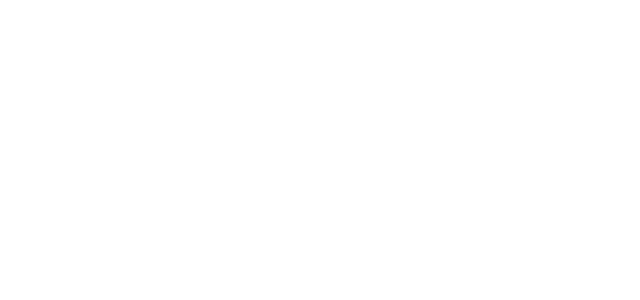
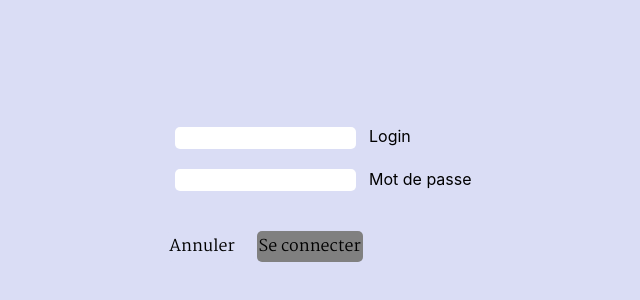
Before and after one commit to AlexisRavel/projetFormation, a React (Create React App) app in the folder Conception/blog-formation/: page /connexion in a window 1280 px wide. Before the commit this address had no page. Shown: the part 84-384 px from the top of the page, without its empty margins (375-1015 px from the left). Built offline with nearby package versions, Linux system fonts and the light colour scheme.

Commit message:
Ajout page modification

```diff
--- a/Conception/blog-formation/src/App.css
+++ b/Conception/blog-formation/src/App.css
@@ -43,7 +43,7 @@
   text-align: center;
 }
 
-.inscription {
+.inscription, .connexion {
   background-color: #DADDF5;
   height: 100vh;
   text-align: center;
--- a/Conception/blog-formation/src/App.js
+++ b/Conception/blog-formation/src/App.js
@@ -1,6 +1,5 @@
 import React, {Suspense} from 'react';
 import { BrowserRouter as Router, Route, Routes } from 'react-router-dom';
-import { Link } from "react-router-dom";
 
 import './App.css';
 
@@ -10,6 +9,7 @@
 const Inscription = React.lazy(() => import('./component/inscription/inscription'));
 const ArticleTemplate = React.lazy(() => import('./component/article/articleTemplate'));
 const PanelAdmin = React.lazy(() => import('./component/admin/panelAdmin'));
+const Connexion = React.lazy(() => import("./component/connexion/connexion"));
 
 
 class App extends React.Component {
@@ -29,6 +29,7 @@
             <Route path='/inscription' element={<Inscription/>}></Route>
             <Route path='/admin' element={<PanelAdmin/>}></Route>
             <Route path='/article' element={<ArticleTemplate/>}></Route>
+            <Route path='/connexion' element={<Connexion/>}></Route>
           </Routes>
         </Suspense>
       </Router>
--- /dev/null
+++ b/Conception/blog-formation/src/component/connexion/connexion.css
@@ -0,0 +1,55 @@
+p {
+    padding: 10px 0px 10px 20px;
+    text-align: left;
+}
+
+.connexion .link,
+.connexion .submit {
+    background-color: #DADDF5;
+    color: #000000;
+    border: none;
+    text-decoration: none;
+    border-radius: 5px;
+    font-family: 'Martel', serif;
+    font-size: 16px;
+    margin: 30px 10px 0px 10px;
+    padding: 2px;
+    transition: 0.3s;
+}
+
+.connexion .link:hover,
+.connexion .submit:hover {
+    background-color: #1C245C;
+    color: #FFEBBF;
+}
+
+.connexion .submit:disabled{
+    background-color: gray;
+}
+
+.connexion .champs div {
+    padding: 10px 0px 10px 0px;
+}
+
+.connexion .champs input {
+    height: 20px;
+    border: none;
+    border-radius: 5px;
+}
+
+.connexion .champs input:focus {
+    outline: none;
+}
+
+.connexion .champs input:focus+span,
+.connexion .champs input:valid+span {
+    transform: translateY(-20px) translateX(-5px);
+}
+
+.connexion .champs span {
+    position: absolute;
+    pointer-events: none;
+    text-align: center;
+    left: 93vh;
+    transition: 0.2s;
+}
--- /dev/null
+++ b/Conception/blog-formation/src/component/connexion/connexion.js
@@ -0,0 +1,72 @@
+import React from "react";
+import { Link } from "react-router-dom";
+
+import './connexion.css'
+
+class Connexion extends React.Component {
+    constructor(props) {
+        super(props);
+        this.state = {
+            login: "",
+            validLogin: false,
+            mdp: "",
+            validMdp: false
+        }
+    }
+
+    loginChange=(event)=> {
+        this.setState({
+            login:event.target.value
+        })
+        if(event.target.value.length < "6" || event.target.value.match(/[`~!@#$%\^&*()+=|;:'",.<>\/?\\\-]/)) {
+            this.setState({
+                validLogin: false
+            })
+        } else {
+            this.setState({
+                validLogin: true
+            })
+        }
+    }
+
+    mdpChange=(event)=> {
+        this.setState({
+            mdp:event.target.value
+        })
+        if(event.target.value.length < "1") {
+            this.setState({
+                validMdp: false
+            })
+        } else {
+            this.setState({
+                validMdp: true
+            })
+        }
+    }
+
+    render() {
+        return (
+            <form action="/admin">
+                <div className="connexion">
+                    <div className="champs">
+                        <div>
+                            <input type='text' value={this.state.login} onChange={this.loginChange} required></input>
+                            <span>Login</span>
+                        </div>
+                        <div>
+                            <input type='password' value={this.state.mdp} onChange={this.mdpChange} required></input>
+                            <span>Mot de passe</span>
+                        </div>
+                    </div>
+                    <Link to='/' className="link">Annuler</Link>
+                    {(this.state.validLogin && this.state.validMdp) ?
+                    <input type="submit" value="Se connecter" className="submit"></input> :
+                    <input type="submit" value="Se connecter" className="submit" disabled></input>}
+                </div>
+            </form>
+        )
+    }
+}
+
+
+export default Connexion;
```
